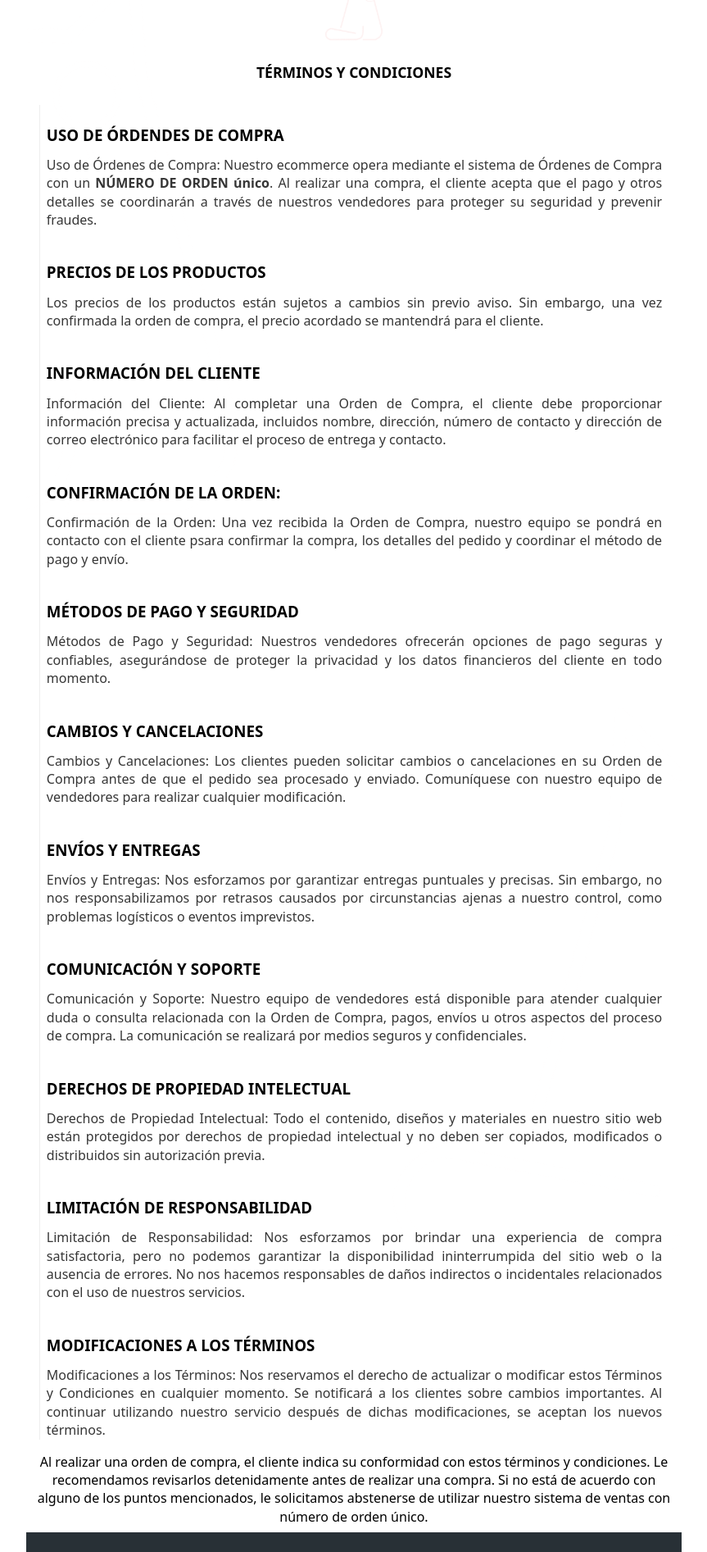
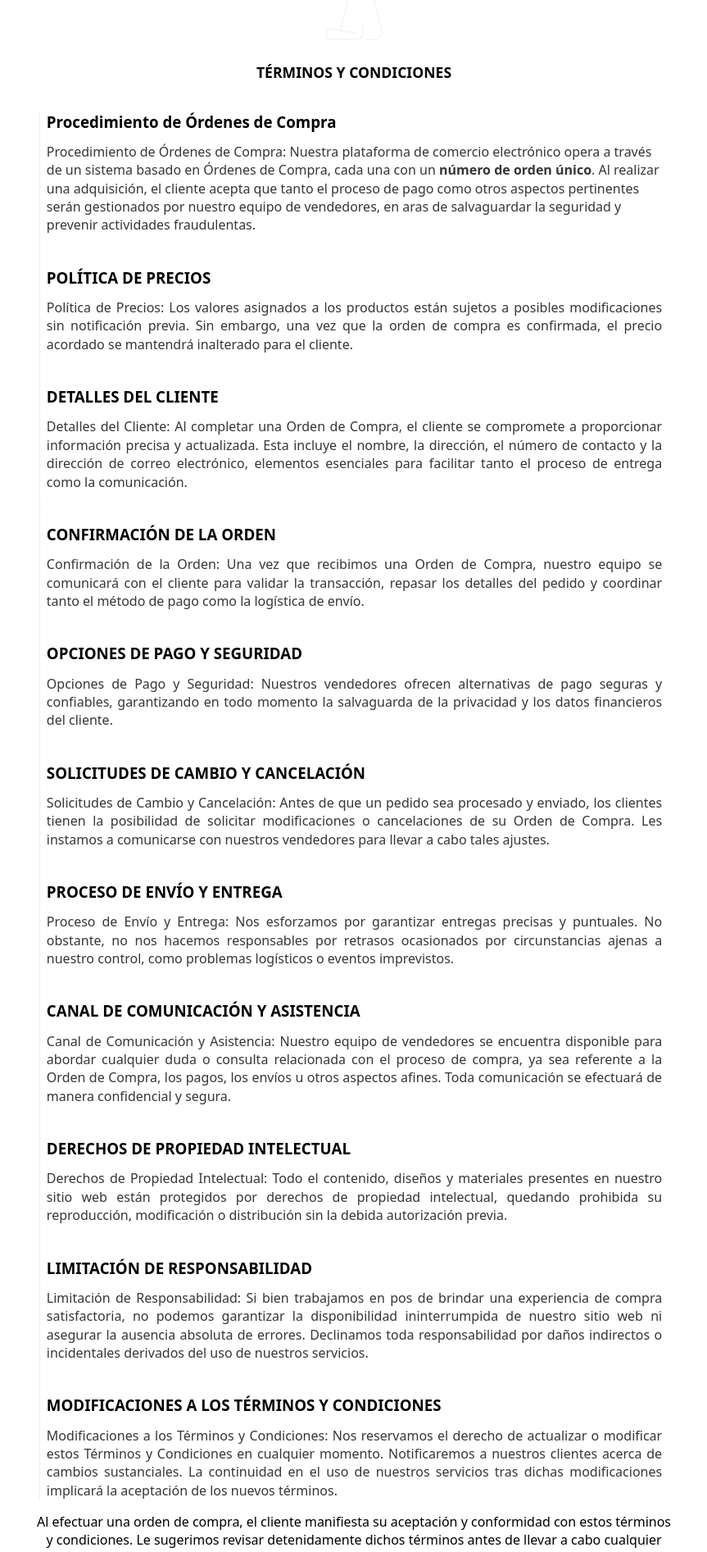
Before and after one commit to GinoGC01/Dr-Mario-Shop.React, a React (Vite) app: page /Terminos-y-Condiciones in a window 1280 px wide. Shown: the part 80-1973 px from the top of the page at 82% size, without its empty margins (208-1071 px from the left). Built offline with nearby package versions, Linux system fonts and the light colour scheme.

Commit message:
icon page, rrss done

```diff
--- a/index.html
+++ b/index.html
@@ -2,7 +2,7 @@
 <html lang="es">
   <head>
     <meta charset="UTF-8" />
-    <link rel="icon" type="image/svg+xml" href="/vite.svg" />
+    <link rel="icon" type="image/svg+xml" href="./../images/isotipo blanco.png" />
     <meta name="viewport" content="width=device-width, initial-scale=1.0" />
     <link rel="stylesheet" href="https://fonts.googleapis.com/css2?family=Material+Symbols+Outlined:opsz,wght,FILL,GRAD@48,400,0,0" />
     <script src="https://kit.fontawesome.com/768822b6b4.js" crossorigin="anonymous"></script>
--- a/src/Pages/PreguntasFrecuentes.jsx
+++ b/src/Pages/PreguntasFrecuentes.jsx
@@ -5,116 +5,128 @@ import { Footer } from '../components/Footer'
 export default function PreguntasFrecuentes () {
   return (
     <>
-    <div className='back-to-home'>
+      <div className="back-to-home">
         <Link to="/" className="back-to-home__cart-section">
-        <span className="material-symbols-outlined">chevron_left</span>
-      </Link>
-    </div>
+          <span className="material-symbols-outlined">chevron_left</span>
+        </Link>
+      </div>
 
-      <section className="preguntas-frecuentes" id='preguntas-frecuentes'>
+      <section className="preguntas-frecuentes" id="preguntas-frecuentes">
         <h1>PREGUNTAS FRECUENTES</h1>
         <ul className="preguntas">
-        <li className="pregunta">
-            <strong>¿Qué es una orden de compra?</strong>
+          <li className="pregunta">
+            <strong>Concepto de Órdenes de Compra</strong>
             <p>
-              En nuestro sistema de ventas no utilizamos métodos de pago online,
-              en la página web. Por eso, creamos un sistema de ventas a travez
-              de ordenes de compra con un <strong>NUMERO DE ORDEN</strong>{' '}
-              único. En esta orden, solicitamos una serie de datos para ponernos
-              en contacto y coordinar métodos de pagos, envios y demás dudas que
-              pueda llegar a tener, atravez de nuestros vendedores. La finalidad
-              de este método es proteger a nuestros clientes de fraudes y
-              estáfas, contactandonos personalmente.
+              Definición de Órdenes de Compra: En nuestra plataforma de ventas,
+              hemos optado por un enfoque de transacciones que prescinde de
+              métodos de pago en línea directos en el sitio web. En su lugar,
+              hemos implementado un sistema de Órdenes de Compra, cada una con
+              un <strong>número de orden único</strong>. A través de esta
+              modalidad, solicitamos ciertos datos al cliente para establecer un
+              contacto personalizado y coordinar aspectos como métodos de pago,
+              envíos y aclarar cualquier duda a través de nuestros vendedores.
+              Este enfoque busca salvaguardar la seguridad de nuestros clientes
+              al evitar posibles fraudes o malentendidos, mediante un contacto
+              directo y personal.
             </p>
           </li>
           <li className="pregunta">
-            <strong>¿Cuánto tiempo es válida mi orden de compra?</strong>
+            <strong>Validez de las Órdenes de Compra</strong>
             <p>
-              Una vez procesada la orden de compra, está vigente por 24Hs para llegar concretar la compra, y el envío.
-              <small>La orden de compra se procesa una vez que ingresa al sistema y el cliente es contactado por nuestros vendedores</small>
+              Validez de las Órdenes: Una vez que una orden de compra es
+              procesada, su validez se extiende por 24 horas. Durante este
+              período, los clientes pueden concretar la compra y el envío. Cabe
+              destacar que la orden de compra se oficializa una vez que ingresa
+              al sistema y el cliente es contactado por nuestros vendedores.
             </p>
           </li>
           <li className="pregunta">
-            <strong>¿Qué forma de pago puedo utilizar?</strong>
+            <strong>Opciones de Pago</strong>
             <p>
-              Disponemos de varias formas de pago, <strong>Mercado pago</strong>
-              , <strong>Uala</strong>, <strong>BruBank</strong>,{' '}
-              <strong>Cuenta DNI</strong>, <strong>MODO</strong>,{' '}
+              Alternativas de Pago: Nuestra oferta abarca diversas formas de
+              pago, entre las que se incluyen <strong>Mercado Pago</strong>,{' '}
+              <strong>Ualá</strong>, <strong>BruBank</strong>,{' '}
+              <strong>Cuenta DNI</strong>, <strong>MODO</strong> y{' '}
               <strong>Transferencias Bancarias</strong>.
             </p>
           </li>
           <li className="pregunta">
-            <strong>Perdí mi número de orden ¿Qué hago?</strong>
+            <strong>Recuperación del Número de Orden</strong>
             <p>
-              No hay problema. Nosotros nos encargamos de guardarlo por usted.
-              Sin embargo, deberemos pedirle que nos brinde algunos datos para
-              confirar su identidad.
+              Extravío del Número: En caso de que pierda su número de orden, no
+              hay motivo de preocupación, ya que lo conservamos en nuestro
+              registro. No obstante, necesitaremos algunos datos adicionales
+              para confirmar su identidad antes de proporcionárselo nuevamente.
             </p>
           </li>
           <li className="pregunta">
-            <strong>¿Cuál es el costo del envío?</strong>
+            <strong>Costo de Envío</strong>
             <p>
-              El costo del envio, como se sabe, puede variar porque depende de
-              muchos factores. Sin embargo, nuestros agentes de ventas cuando se
-              comuniquen con usted le harán saber el costo del envío en caso de
-              poder realizarlo.{' '}
+              Tarifas de Envío: El costo de envío varía, como es de esperarse,
+              debido a diversos factores. No obstante, nuestros agentes de
+              ventas, al ponerse en contacto, le informarán el costo exacto del
+              envío en caso de que sea posible realizarlo.
             </p>
           </li>
           <li className="pregunta">
-            <strong>¿Cómo se realizan los envíos?</strong>
+            <strong>Procedimiento de Envío</strong>
             <p>
-              Nosotros trabajamos con Correo Argentino, para distintas
-              provincias o zonas lejos del alcance de la moto-mensajería. Para
-              zonas aledañas a José C. Paz, contamos con moto mensajería. De
-              igual forma, el coste del envío será informado por nuesttros
-              vendedores.
+              Procedimiento de Envío: Colaboramos con Correo Argentino para las
+              entregas en provincias distantes o áreas no cubiertas por nuestro
+              servicio de mensajería local. Para las zonas cercanas a José C.
+              Paz, contamos con la opción de mensajería en moto. Los detalles y
+              costos de envío serán proporcionados por nuestros vendedores.
             </p>
           </li>
           <li className="pregunta">
-            <strong>¿Donde puedo recibir mi pedido?</strong>
+            <strong>Destino de Entrega</strong>
             <p>
-              Al igual que en todas las agencias de envío, se pueden retirar en
-              la sucursal del correo (en caso de envío por correo Argentino) o
-              bien en su domicilio. En caso de envío por moto-mensajería, se
-              puede pactar un punto de encuentro, o domicilio.
+              Lugares de Recepción: De manera similar a otras empresas de envío,
+              los productos pueden ser retirados en la sucursal del correo (en
+              el caso de envíos por Correo Argentino) o ser entregados
+              directamente en el domicilio. Para envíos por mensajería en moto,
+              es posible coordinar un punto de encuentro o la entrega en
+              domicilio.
             </p>
           </li>
           <li className="pregunta">
-            <strong>¿Cuánto tardan los envíos?</strong>
+            <strong>Tiempo de Entrega</strong>
             <p>
-              El tiempo de entrega depende del tipo de envío seleccionado. En
-              general la demora se encuentra entre 1 y 7 días hábiles luego de
-              acreditado el pago. En el caso de la moto-mensajería puede ser en
-              el mismo día.
+              Plazos de Entrega: El tiempo necesario para recibir su pedido
+              varía según el tipo de envío seleccionado. En general, el período
+              de entrega oscila entre 1 y 7 días hábiles luego de que se
+              confirma el pago. En el caso de los envíos por mensajería en moto,
+              es posible recibir el pedido el mismo día.
             </p>
           </li>
           <li className="pregunta">
-            <strong>No me quedó el buzo / campera, ¿Lo puedo cambiar?</strong>
+            <strong>Política de Cambios</strong>
             <p>
-              ¡Obviamente! tiene un plazo de cambio de hasta una semana para
-              acordar el cambio, y 15 días para realizarlo. Si el envío fue a
-              otra provincia, se deberá realizar todo el procedimiento
-              nuevamente (Correo Argentino), en caso de ser moto-mensajería de
-              igual forma, pero lo coordinamos nosotros. (Nos encargamos que el
-              cadete retire el producto y lo traiga nuevamente). Todo estos
-              servicios de envios y cambios de prendas se cargan a costa del
-              cliente. Cabe aclarar que el producto tiene que estar en las
-              mismas condiciones que fué entregado, en caso de estar manchado, o
-              tener algun detalle o alteración se cancela la devolución.
+              Cambio de Productos: Si el producto no cumple con sus
+              expectativas, dispone de una semana para coordinar un cambio y 15
+              días para realizarlo efectivamente. Para envíos a otras
+              provincias, será necesario realizar el procedimiento nuevamente
+              (en el caso de Correo Argentino). En el caso de mensajería en
+              moto, nosotros nos encargamos de coordinar el retiro y la nueva
+              entrega. Todos los costos asociados a envíos y cambios corren por
+              cuenta del cliente. Es importante resaltar que el producto debe
+              devolverse en las mismas condiciones en las que fue entregado.
+              Cualquier signo de daño, manchas o alteraciones puede resultar en
+              la cancelación del proceso de devolución.
             </p>
           </li>
           <li className="pregunta">
-            <strong>
-              ¿Qué debo hacer si el producto no llega en buen estado?
-            </strong>
+            <strong>Recepción de Productos en Mal Estado</strong>
             <p>
-              En ese caso, contactanos por cualquier medio que tengas
-              disponible, y lo solucionaremos.
+              Productos Dañados: En el caso de recibir un producto en mal
+              estado, le instamos a contactarnos a través de cualquier medio
+              disponible para que podamos resolver el inconveniente de manera
+              oportuna y satisfactoria.
             </p>
           </li>
         </ul>
       </section>
-      <Footer/>
+      <Footer />
     </>
   )
 }
--- a/src/Pages/TerminosYCondiciones.jsx
+++ b/src/Pages/TerminosYCondiciones.jsx
@@ -5,7 +5,7 @@ import { Footer } from '../components/Footer'
 export function TerminosYCondiciones () {
   return (
     <>
-      <section className="tyc-container" id='terminos-y-condiciones'>
+      <section className="tyc-container" id="terminos-y-condiciones">
         <header>
           <div className="back-to-home">
             <Link to="/" className="back-to-home__cart-section">
@@ -15,119 +15,126 @@ export function TerminosYCondiciones () {
           <h1 className="title-tyc">Términos y condiciones</h1>
         </header>
         <ol className="ol-tyc">
+          <h3>Procedimiento de Órdenes de Compra</h3>
+          <p>
+            Procedimiento de Órdenes de Compra: Nuestra plataforma de comercio
+            electrónico opera a través de un sistema basado en Órdenes de
+            Compra, cada una con un <b>número de orden único</b>. Al realizar
+            una adquisición, el cliente acepta que tanto el proceso de pago como
+            otros aspectos pertinentes serán gestionados por nuestro equipo de
+            vendedores, en aras de salvaguardar la seguridad y prevenir
+            actividades fraudulentas.
+          </p>
           <li className="card-tyc">
-            <h3>Uso de Órdendes de compra</h3>
+            <h3>Política de Precios</h3>
             <p>
-              Uso de Órdenes de Compra: Nuestro ecommerce opera mediante el
-              sistema de Órdenes de Compra con un <b>NÚMERO DE ORDEN único</b>.
-              Al realizar una compra, el cliente acepta que el pago y otros
-              detalles se coordinarán a través de nuestros vendedores para
-              proteger su seguridad y prevenir fraudes.
-            </p>
-          </li>
-          <li className="card-tyc">
-            <h3>Precios de los productos</h3>
-            <p>
-              Los precios de los productos están sujetos a cambios sin previo
-              aviso. Sin embargo, una vez confirmada la orden de compra, el
-              precio acordado se mantendrá para el cliente.
+              Política de Precios: Los valores asignados a los productos están
+              sujetos a posibles modificaciones sin notificación previa. Sin
+              embargo, una vez que la orden de compra es confirmada, el precio
+              acordado se mantendrá inalterado para el cliente.
             </p>
           </li>
 
           <li className="card-tyc">
-            <h3>Información del Cliente</h3>
+            <h3>Detalles del Cliente</h3>
             <p>
-              Información del Cliente: Al completar una Orden de Compra, el
-              cliente debe proporcionar información precisa y actualizada,
-              incluidos nombre, dirección, número de contacto y dirección de
-              correo electrónico para facilitar el proceso de entrega y
-              contacto.
+              Detalles del Cliente: Al completar una Orden de Compra, el cliente
+              se compromete a proporcionar información precisa y actualizada.
+              Esta incluye el nombre, la dirección, el número de contacto y la
+              dirección de correo electrónico, elementos esenciales para
+              facilitar tanto el proceso de entrega como la comunicación.
             </p>
           </li>
           <li className="card-tyc">
-            <h3>Confirmación de la Orden:</h3>
+            <h3>Confirmación de la Orden</h3>
             <p>
-              Confirmación de la Orden: Una vez recibida la Orden de Compra,
-              nuestro equipo se pondrá en contacto con el cliente psara
-              confirmar la compra, los detalles del pedido y coordinar el método
-              de pago y envío.
+              Confirmación de la Orden: Una vez que recibimos una Orden de
+              Compra, nuestro equipo se comunicará con el cliente para validar
+              la transacción, repasar los detalles del pedido y coordinar tanto
+              el método de pago como la logística de envío.
             </p>
           </li>
           <li className="card-tyc">
-            <h3>Métodos de Pago y Seguridad</h3>
+            <h3>Opciones de Pago y Seguridad</h3>
             <p>
-              Métodos de Pago y Seguridad: Nuestros vendedores ofrecerán
-              opciones de pago seguras y confiables, asegurándose de proteger la
-              privacidad y los datos financieros del cliente en todo momento.
+              Opciones de Pago y Seguridad: Nuestros vendedores ofrecen
+              alternativas de pago seguras y confiables, garantizando en todo
+              momento la salvaguarda de la privacidad y los datos financieros
+              del cliente.
             </p>
           </li>
           <li className="card-tyc">
-            <h3>Cambios y Cancelaciones</h3>
+            <h3>Solicitudes de Cambio y Cancelación</h3>
             <p>
-              Cambios y Cancelaciones: Los clientes pueden solicitar cambios o
-              cancelaciones en su Orden de Compra antes de que el pedido sea
-              procesado y enviado. Comuníquese con nuestro equipo de vendedores
-              para realizar cualquier modificación.
+              Solicitudes de Cambio y Cancelación: Antes de que un pedido sea
+              procesado y enviado, los clientes tienen la posibilidad de
+              solicitar modificaciones o cancelaciones de su Orden de Compra.
+              Les instamos a comunicarse con nuestros vendedores para llevar a
+              cabo tales ajustes.
             </p>
           </li>
           <li className="card-tyc">
-            <h3>Envíos y Entregas</h3>
+            <h3>Proceso de Envío y Entrega</h3>
             <p>
-              Envíos y Entregas: Nos esforzamos por garantizar entregas
-              puntuales y precisas. Sin embargo, no nos responsabilizamos por
-              retrasos causados por circunstancias ajenas a nuestro control,
+              Proceso de Envío y Entrega: Nos esforzamos por garantizar entregas
+              precisas y puntuales. No obstante, no nos hacemos responsables por
+              retrasos ocasionados por circunstancias ajenas a nuestro control,
               como problemas logísticos o eventos imprevistos.
             </p>
           </li>
           <li className="card-tyc">
-            <h3>Comunicación y Soporte</h3>
+            <h3>Canal de Comunicación y Asistencia</h3>
             <p>
-              Comunicación y Soporte: Nuestro equipo de vendedores está
-              disponible para atender cualquier duda o consulta relacionada con
-              la Orden de Compra, pagos, envíos u otros aspectos del proceso de
-              compra. La comunicación se realizará por medios seguros y
-              confidenciales.
+              Canal de Comunicación y Asistencia: Nuestro equipo de vendedores
+              se encuentra disponible para abordar cualquier duda o consulta
+              relacionada con el proceso de compra, ya sea referente a la Orden
+              de Compra, los pagos, los envíos u otros aspectos afines. Toda
+              comunicación se efectuará de manera confidencial y segura.
             </p>
           </li>
           <li className="card-tyc">
             <h3>Derechos de Propiedad Intelectual</h3>
             <p>
               Derechos de Propiedad Intelectual: Todo el contenido, diseños y
-              materiales en nuestro sitio web están protegidos por derechos de
-              propiedad intelectual y no deben ser copiados, modificados o
-              distribuidos sin autorización previa.
+              materiales presentes en nuestro sitio web están protegidos por
+              derechos de propiedad intelectual, quedando prohibida su
+              reproducción, modificación o distribución sin la debida
+              autorización previa.
             </p>
           </li>
           <li className="card-tyc">
             <h3>Limitación de Responsabilidad</h3>
             <p>
-              Limitación de Responsabilidad: Nos esforzamos por brindar una
-              experiencia de compra satisfactoria, pero no podemos garantizar la
-              disponibilidad ininterrumpida del sitio web o la ausencia de
-              errores. No nos hacemos responsables de daños indirectos o
-              incidentales relacionados con el uso de nuestros servicios.
+              Limitación de Responsabilidad: Si bien trabajamos en pos de
+              brindar una experiencia de compra satisfactoria, no podemos
+              garantizar la disponibilidad ininterrumpida de nuestro sitio web
+              ni asegurar la ausencia absoluta de errores. Declinamos toda
+              responsabilidad por daños indirectos o incidentales derivados del
+              uso de nuestros servicios.
             </p>
           </li>
           <li className="card-tyc">
-            <h3>Modificaciones a los Términos</h3>
+            <h3>Modificaciones a los Términos y Condiciones</h3>
             <p>
-              Modificaciones a los Términos: Nos reservamos el derecho de
-              actualizar o modificar estos Términos y Condiciones en cualquier
-              momento. Se notificará a los clientes sobre cambios importantes.
-              Al continuar utilizando nuestro servicio después de dichas
-              modificaciones, se aceptan los nuevos términos.
+              Modificaciones a los Términos y Condiciones: Nos reservamos el
+              derecho de actualizar o modificar estos Términos y Condiciones en
+              cualquier momento. Notificaremos a nuestros clientes acerca de
+              cambios sustanciales. La continuidad en el uso de nuestros
+              servicios tras dichas modificaciones implicará la aceptación de
+              los nuevos términos.
             </p>
           </li>
         </ol>
         <strong>
-          Al realizar una orden de compra, el cliente indica su conformidad con
-          estos términos y condiciones. Le recomendamos revisarlos detenidamente
-          antes de realizar una compra. Si no está de acuerdo con alguno de los
-          puntos mencionados, le solicitamos abstenerse de utilizar nuestro
-          sistema de ventas con número de orden único.
+          Al efectuar una orden de compra, el cliente manifiesta su aceptación y
+          conformidad con estos términos y condiciones. Le sugerimos revisar
+          detenidamente dichos términos antes de llevar a cabo cualquier compra.
+          Si no está de acuerdo con algún aspecto aquí expuesto, le exhortamos a
+          abstenerse de utilizar nuestro sistema de ventas basado en números de
+          orden únicos.
         </strong>
       </section>
-    <Footer/>
+      <Footer />
     </>
   )
 }
```
Also changed, not shown: src/components/Footer.jsx (+3 -6 lines).
